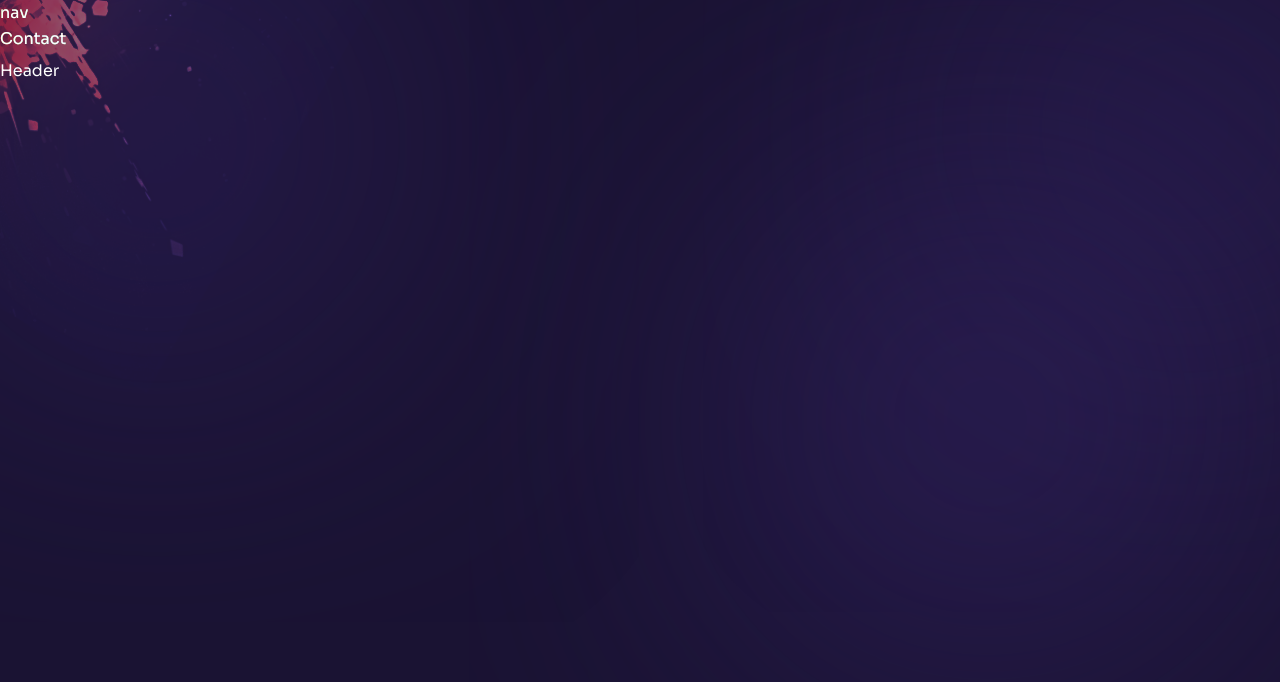
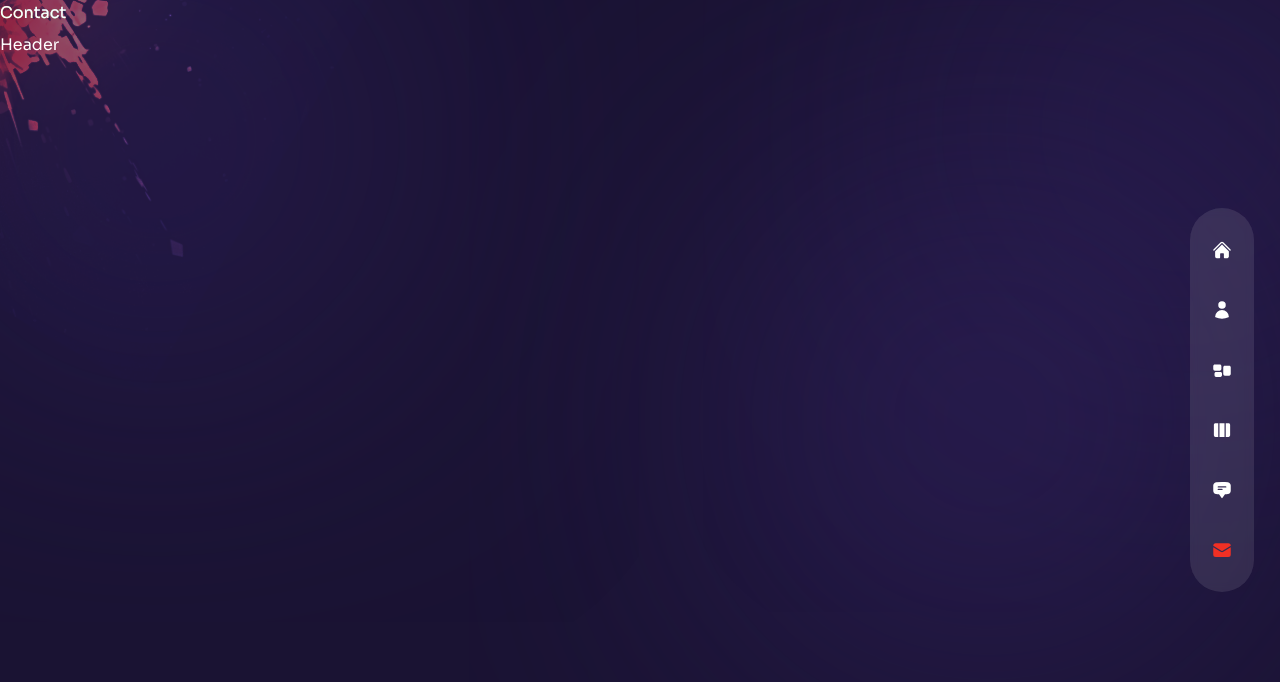
Before and after one commit to Valentynlang/my-portfolio-website, a Next.js app: page /contact in a window 1280 px wide. Shown: the top 682 px of the page. Built offline with nearby package versions, Linux system fonts and the light colour scheme.

Commit message:
feature/ created a nav structure

```diff
--- a/components/Header.tsx
+++ b/components/Header.tsx
@@ -5,7 +5,7 @@
   // Add specific props here
 }
 
-const Header: React.FC<HeaderProps> = ({ children, className }) => {
+const Header: React.FC<HeaderProps> = ({ children }) => {
   return <header className="absolute z-30 w-full flex items-center px-16 xl:px-0 xl:h-[90px]">Header</header>;
 };
 
--- a/components/Layout.tsx
+++ b/components/Layout.tsx
@@ -15,7 +15,7 @@
   // Add specific props here
 }
 
-const Layout: React.FC<LayoutProps> = ({ children, className }) => {
+const Layout: React.FC<LayoutProps> = ({ children }) => {
   return (
     <div className={`page bg-site text-white bg-cover bg-no-repeat ${sora.variable} font-sora relative`}>
       <TopLeftImg />
--- a/components/Nav.tsx
+++ b/components/Nav.tsx
@@ -1,5 +1,8 @@
 import React from 'react';
 import { CommonProps } from '../types';
+import Link from 'next/link';
+import { useRouter } from 'next/router';
+
 // icons
 import {
   HiHome,
@@ -32,8 +35,34 @@
   },
 ];
 
-const Nav: React.FC<NavProps> = ({ children, className }) => {
-  return <nav>nav</nav>;
+const Nav: React.FC<NavProps> = ({ children }) => {
+  const router = useRouter();
+  const pathname = router.pathname;
+
+  return (
+    <nav className="flex flex-col items-center xl:justify-center gap-y-4 fixed h-max bottom-0 mt-auto xl:right-[2%] z-50 top-0 w-full xl:w-16 xl:max-w-md xl:h-screen">
+      <div className="flex w-full xl:flex-col items-center justify-between xl:justify-center gap-y-10 px-4 md:px-40 xl:px-0 h-[80px] xl:h-max py-8 bg-white/10 backdrop-blur-sm text-3xl xl:text-xl xl:rounded-full">
+        {navData.map((link, index) => {
+          return (
+            <Link className={`${link.path === pathname && "text-accent"} relative flex items-center group hover:text-accent transition-all duration-300`}
+             href={link.path} key={index}>
+              <div className="absolute pr-14 right-0 hidden xl:group-hover:flex ">
+                <div className='bg-white relative flex text-primary items-center p-[6px] rounded-sm'>
+                  <div className='text-[12px] leading-none font-semibold capitalize'>
+                    {link.name}
+                  </div>
+                  <div className='border-solid border-l-whit border-l-8 border-y-transparent border-y-[6px] border-r-0 absolute -right-2'></div>
+                </div>
+              </div>
+              <div>
+                {link.icon}
+              </div>
+            </Link>
+          );
+        })}
+      </div>
+    </nav>
+  );
 };
 
 export default Nav;
--- a/components/TopLeftImg.tsx
+++ b/components/TopLeftImg.tsx
@@ -6,7 +6,7 @@
   // Add specific props here
 }
 
-const TopLeftImg: React.FC<TopLeftImgProps> = ({ children, className }) => {
+const TopLeftImg: React.FC<TopLeftImgProps> = ({ children }) => {
   return (
     <div className="absolute left-0 top-0 mix-blend-color-dodge z-10 w-[200px] xl:w-[400px] opacity-50">
       <Image src="/top-left-img.png" width={400} height={400} alt="decorative image" />
--- a/types/index.ts
+++ b/types/index.ts
@@ -2,7 +2,6 @@
 
 export interface CommonProps {
   children?: ReactNode;
-  className?: string;
 }
 
 export interface SlideData {
```
